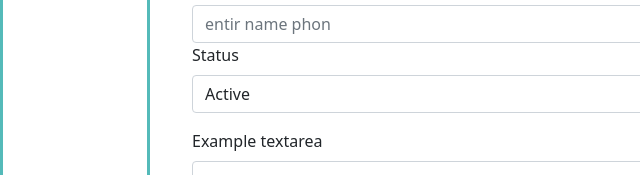
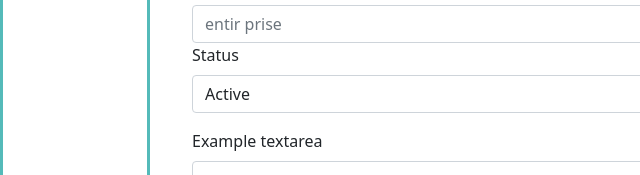
Before and after one commit to husanjonmusayev/js-panel, a plain HTML site: page index.html in a window 1280 px wide. Shown: the part 261-436 px from the top of the page, 0-640 px from the left. Drawn offline with nearby package versions, Linux system fonts and the light colour scheme; no server answers.

Commit message:
new post

```diff
--- a/index.html
+++ b/index.html
@@ -38,7 +38,7 @@
             <option value="5">Vivo</option>
           </select>
           <label class="form-label">price</label>
-          <input id="prace" type="text" class="form-control" placeholder="entir name phon">
+          <input id="prace" type="text" class="form-control" placeholder="entir prise">
           <label class="form-label">Status</label>
           <select id="status" class="form-select" aria-label="Default select example">
             <option value="Active">Active</option>
```
